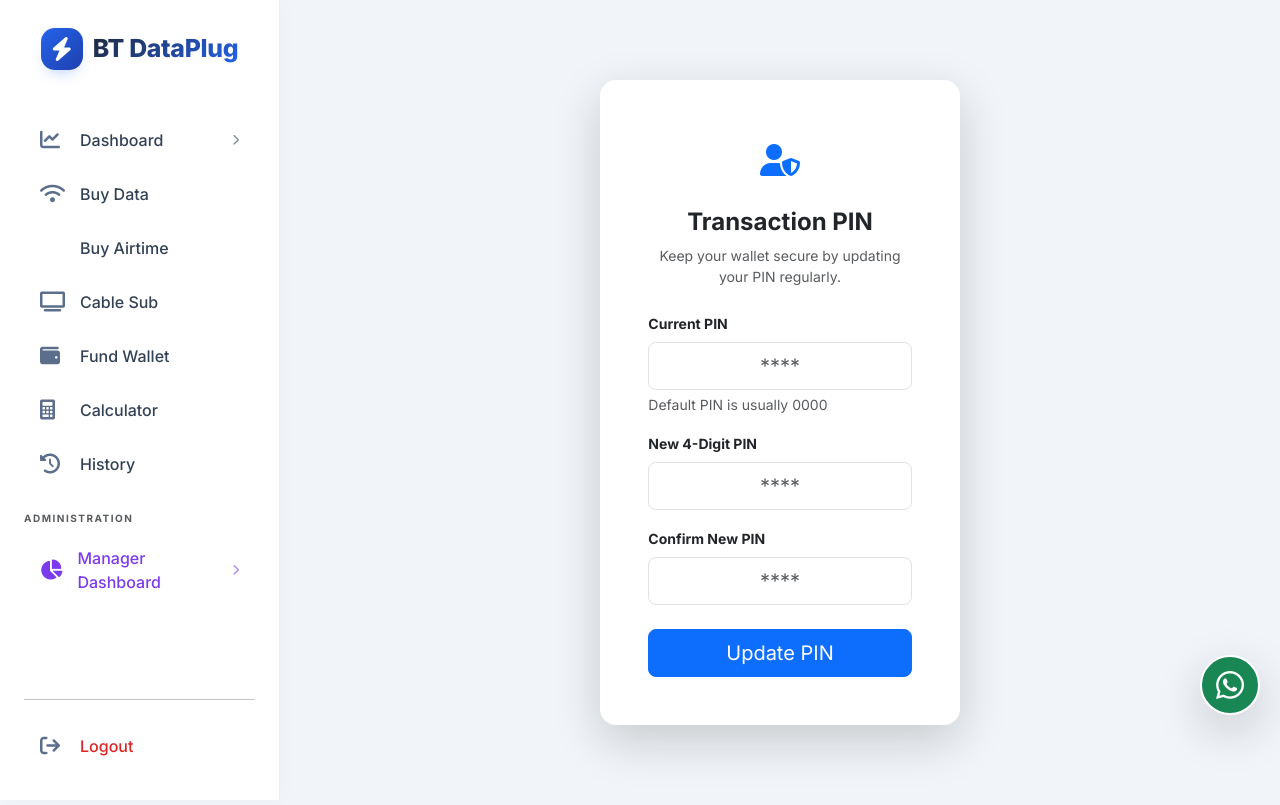
After one commit to Yusuf-Babagana/bt-dataplug, a Django app: page /profile/change-pin/ in a window 1280 px wide. The commit adds this page. Run offline with Django 5.2, Linux system fonts and the light colour scheme; the visitor is signed in with stand-in values (Sample User, id 1).

Commit message:
Added PIN changing functionality

```diff
--- /dev/null
+++ b/templates/dashboard/change_pin.html
@@ -0,0 +1,44 @@
+{% extends 'base.html' %}
+{% block content %}
+<div class="container py-5">
+    <div class="row justify-content-center">
+        <div class="col-md-5">
+            <div class="card shadow-lg border-0 rounded-4">
+                <div class="card-body p-5">
+                    <div class="text-center mb-4">
+                        <div class="bg-light-primary rounded-circle d-inline-flex p-3 mb-3">
+                            <i class="fas fa-user-shield fa-2x text-primary"></i>
+                        </div>
+                        <h4 class="fw-bold">Transaction PIN</h4>
+                        <p class="text-muted small">Keep your wallet secure by updating your PIN regularly.</p>
+                    </div>
+
+                    <form method="POST">
+                        {% csrf_token %}
+                        <div class="mb-3">
+                            <label class="form-label small fw-bold">Current PIN</label>
+                            <input type="password" name="old_pin" class="form-control form-control-lg text-center"
+                                   placeholder="****" maxlength="4" inputmode="numeric" required>
+                            <div class="form-text">Default PIN is usually 0000</div>
+                        </div>
+
+                        <div class="mb-3">
+                            <label class="form-label small fw-bold">New 4-Digit PIN</label>
+                            <input type="password" name="new_pin" class="form-control form-control-lg text-center"
+                                   placeholder="****" maxlength="4" inputmode="numeric" required>
+                        </div>
+
+                        <div class="mb-4">
+                            <label class="form-label small fw-bold">Confirm New PIN</label>
+                            <input type="password" name="confirm_pin" class="form-control form-control-lg text-center"
+                                   placeholder="****" maxlength="4" inputmode="numeric" required>
+                        </div>
+
+                        <button type="submit" class="btn btn-primary btn-lg w-100 rounded-3">Update PIN</button>
+                    </form>
+                </div>
+            </div>
+        </div>
+    </div>
+</div>
+{% endblock %}
--- a/vtu_app/api_urls.py
+++ b/vtu_app/api_urls.py
@@ -19,4 +19,5 @@ urlpatterns = [
     # Transactions
     path('buy-data/', api_views.api_buy_data, name='api_buy_data'),
     path('buy-airtime/', api_views.api_buy_airtime, name='api_buy_airtime'),
+    path('change-pin/', api_views.api_change_pin, name='api_change_pin'),
 ]
--- a/vtu_app/urls.py
+++ b/vtu_app/urls.py
@@ -17,4 +17,5 @@ urlpatterns = [
     path('manager/', views.manager_dashboard, name='manager_dashboard'),
     path('staff/dashboard/', views.staff_dashboard, name='staff_dashboard'),
     path('settings/profile/', views.profile_settings, name='profile_settings'),
+    path('profile/change-pin/', views.change_pin_view, name='change_pin'),
 ]
--- a/vtu_app/views.py
+++ b/vtu_app/views.py
@@ -544,3 +544,32 @@ def profile_settings(request):
     ref_link = f"https://www.btdataplug.com/register/?ref={request.user.profile.referral_code}"
 
     return render(request, 'vtu_app/profile.html', {'ref_link': ref_link})
+
+@login_required
+def change_pin_view(request):
+    if request.method == 'POST':
+        old_pin = request.POST.get('old_pin')
+        new_pin = request.POST.get('new_pin')
+        confirm_pin = request.POST.get('confirm_pin')
+
+        profile = request.user.profile
+
+        # 1. Verify Old PIN (Secure Check)
+        if not profile.check_pin(old_pin):
+            messages.error(request, "The current PIN you entered is incorrect.")
+
+        # 2. Match New PINs
+        elif new_pin != confirm_pin:
+            messages.error(request, "New PIN and Confirmation do not match.")
+
+        # 3. Validation (Ensure 4 digits)
+        elif not new_pin.isdigit() or len(new_pin) != 4:
+            messages.error(request, "PIN must be exactly 4 digits.")
+
+        else:
+            # 4. Save New PIN (Secure Hashing)
+            profile.set_pin(new_pin)
+            messages.success(request, "Transaction PIN updated successfully! You can now use it for purchases.")
+            return redirect('profile_settings')
+
+    return render(request, 'dashboard/change_pin.html')
```
Also changed, not shown: vtu_app/api_views.py (+24 -0 lines), vtu_app/templates/vtu_app/profile.html (+9 -0 lines).
